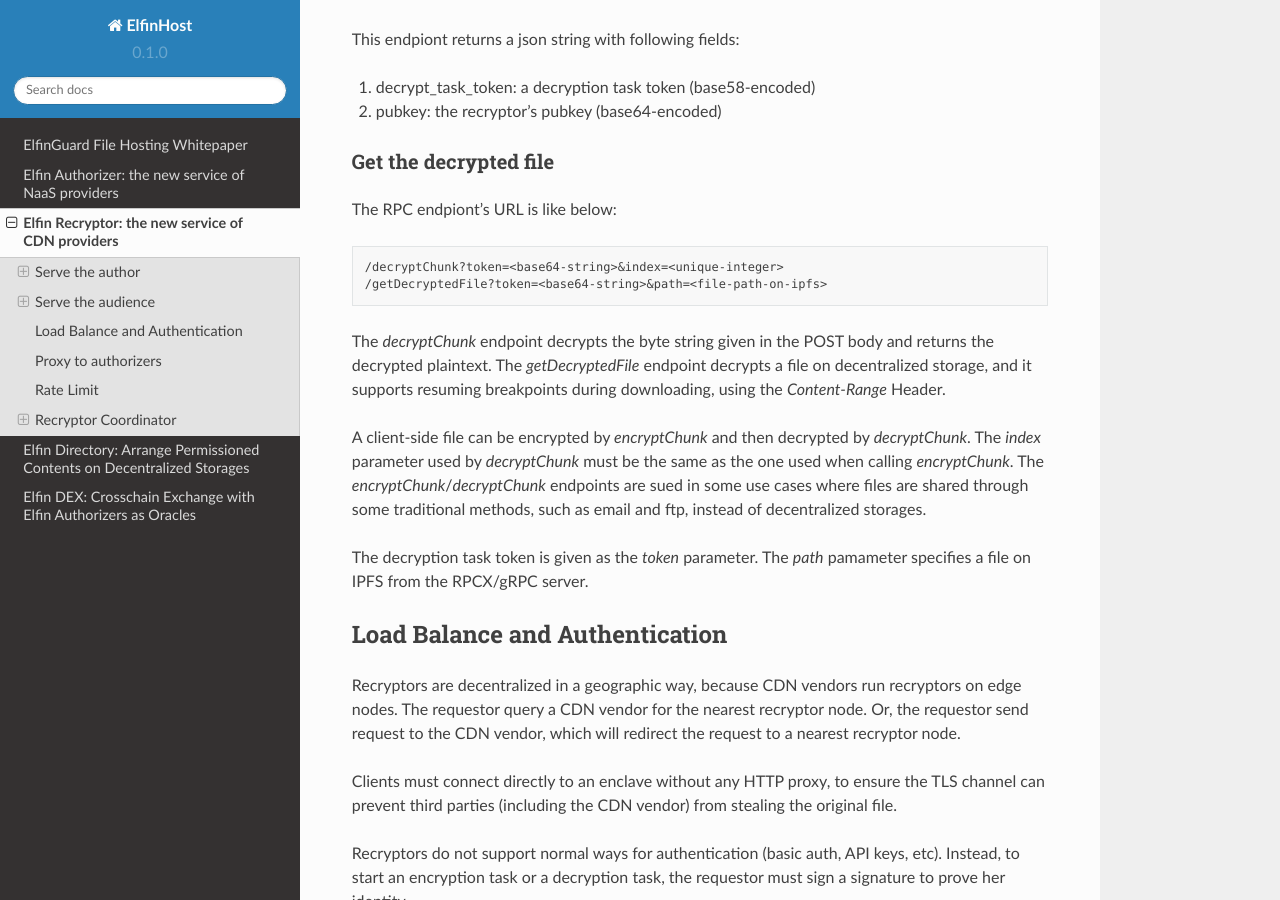
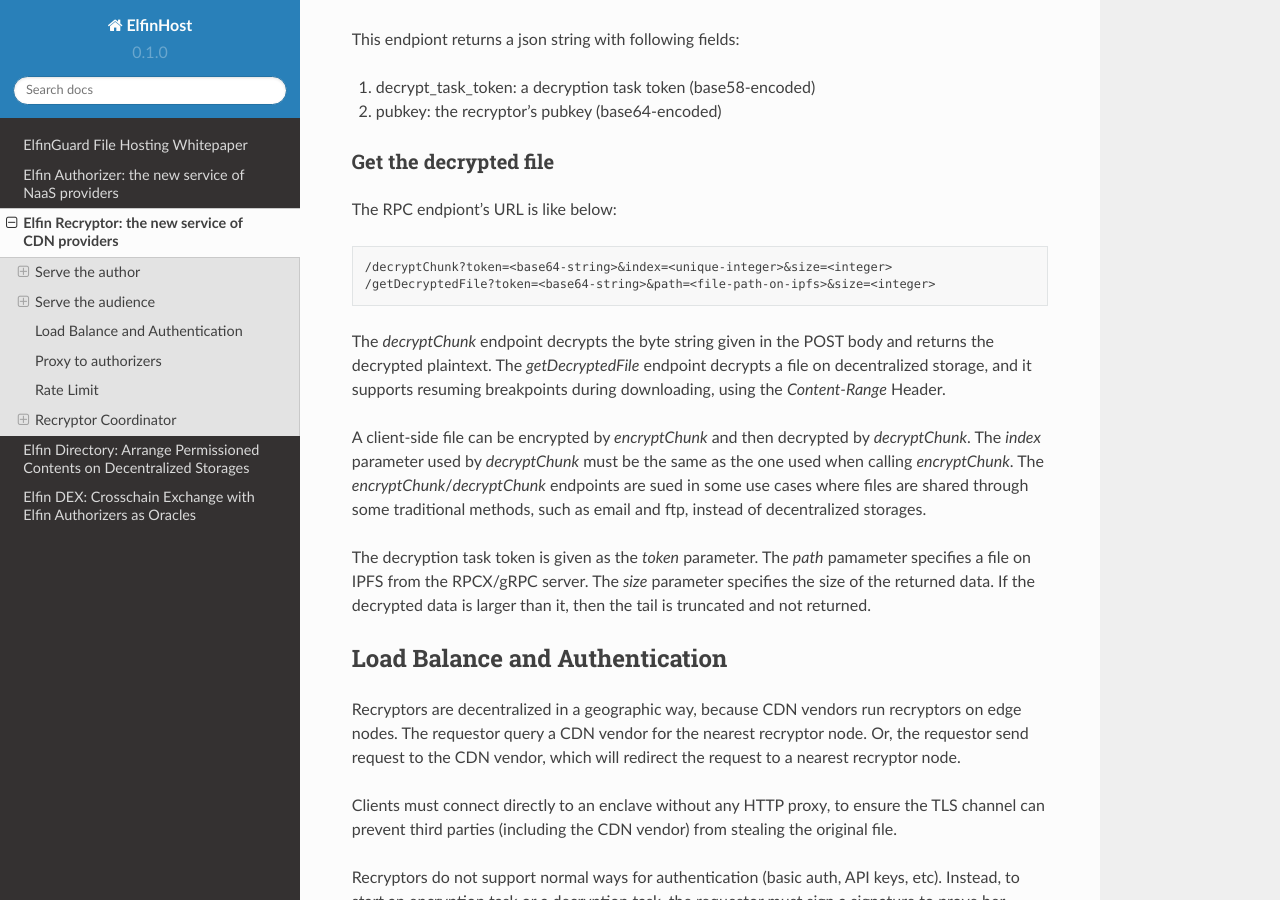
Before and after one commit to elfinguard/docs, a Sphinx documentation site: the page built from docs/source/elfinrecryptor.rst, in a window 1280 px wide and 900 px high, scrolled down 4120 px. Built offline with Sphinx 7.4.7 and the Read the Docs theme 2.0.0, drawn with Linux system fonts in a browser that asks for light colours.

Commit message:
Update elfinrecryptor.rst

```diff
--- a/docs/source/elfinrecryptor.rst
+++ b/docs/source/elfinrecryptor.rst
@@ -215,14 +215,14 @@
 
 .. code-block::
 
-   /decryptChunk?token=<base64-string>&index=<unique-integer>
-   /getDecryptedFile?token=<base64-string>&path=<file-path-on-ipfs>
+   /decryptChunk?token=<base64-string>&index=<unique-integer>&size=<integer>
+   /getDecryptedFile?token=<base64-string>&path=<file-path-on-ipfs>&size=<integer>
 
 The `decryptChunk` endpoint decrypts the byte string given in the POST body and returns the decrypted plaintext. The `getDecryptedFile` endpoint decrypts a file on decentralized storage, and it supports resuming breakpoints during downloading, using the `Content-Range` Header.
 
 A client-side file can be encrypted by `encryptChunk` and then decrypted by `decryptChunk`. The `index` parameter used by `decryptChunk` must be the same as the one used when calling `encryptChunk`. The `encryptChunk`/`decryptChunk` endpoints are sued in some use cases where files are shared through some traditional methods, such as email and ftp, instead of decentralized storages.
 
-The decryption task token is given as the `token` parameter. The `path` pamameter specifies a file on IPFS from the RPCX/gRPC server.
+The decryption task token is given as the `token` parameter. The `path` pamameter specifies a file on IPFS from the RPCX/gRPC server. The `size` parameter specifies the size of the returned data. If the decrypted data is larger than it, then the tail is truncated and not returned.
 
 Load Balance and Authentication
 =====================
```
